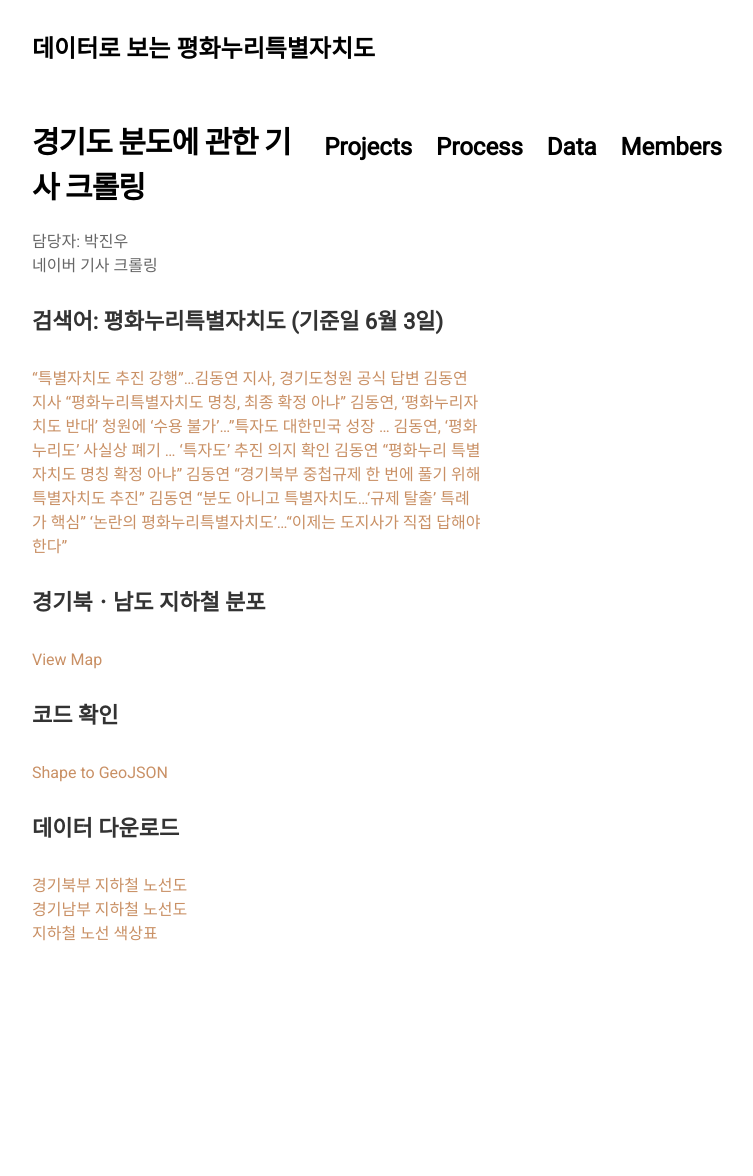
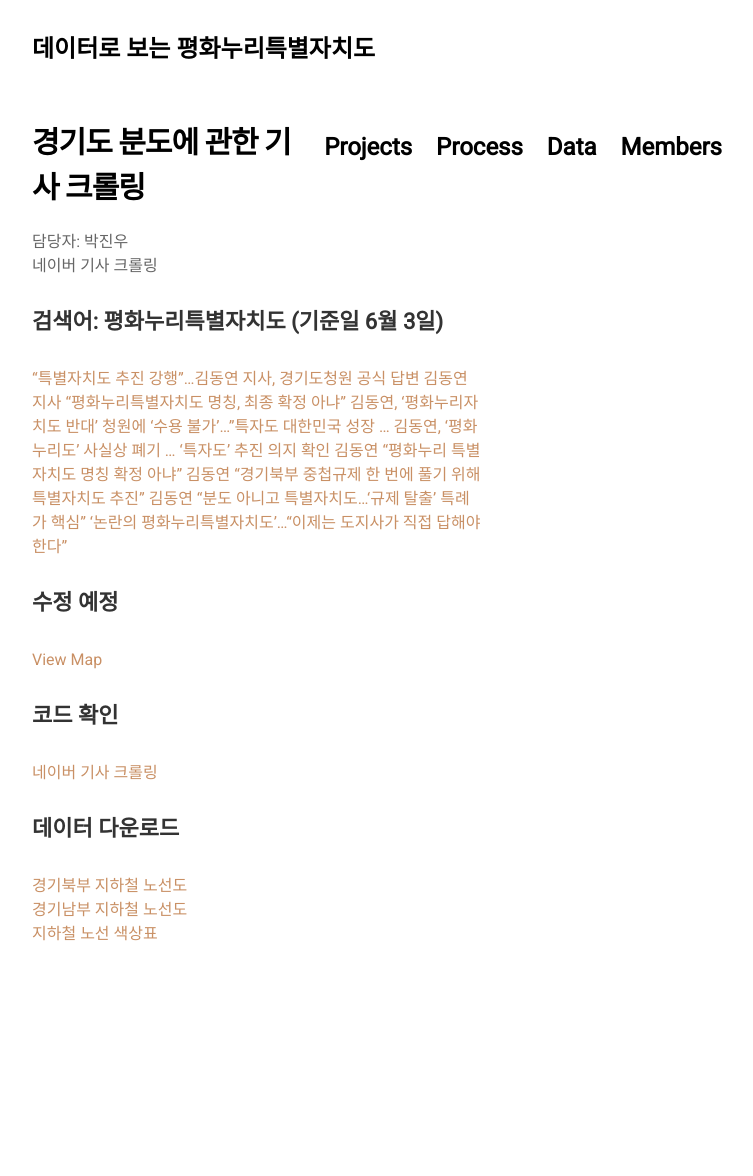
Before and after one commit to jinuew/SICM2002-6, a Jekyll site: the page built from projects/proj-5.md, in a window 1280 px wide. Shown: the whole page, without its empty margins (263-1016 px from the left). Built offline with Jekyll 4.4.1, drawn with Linux system fonts in a browser that asks for light colours; nearby versions of some CDN libraries; our own code applies the rules of GitHub Pages for plain Markdown files.

Commit message:
Update proj-5.md

```diff
--- a/projects/proj-5.md
+++ b/projects/proj-5.md
@@ -18,11 +18,11 @@
 []()
 
 
-#### 경기북ㆍ남도 지하철 분포
+#### 수정 예정
 [View Map](https://jinuew.github.io/sicm2002-6/assets/subwaymap.html)
 
 #### 코드 확인
-[Shape to GeoJSON](https://github.com/jinuew/sicm2002-6/blob/main/assets/Code/Shape_to_GeoJSON.ipynb)
+[네이버 기사 크롤링](https://github.com/jinuew/sicm2002-6/blob/main/assets/Code/네이버기사 크롤링.ipynb)
 
 
 #### 데이터 다운로드
```
